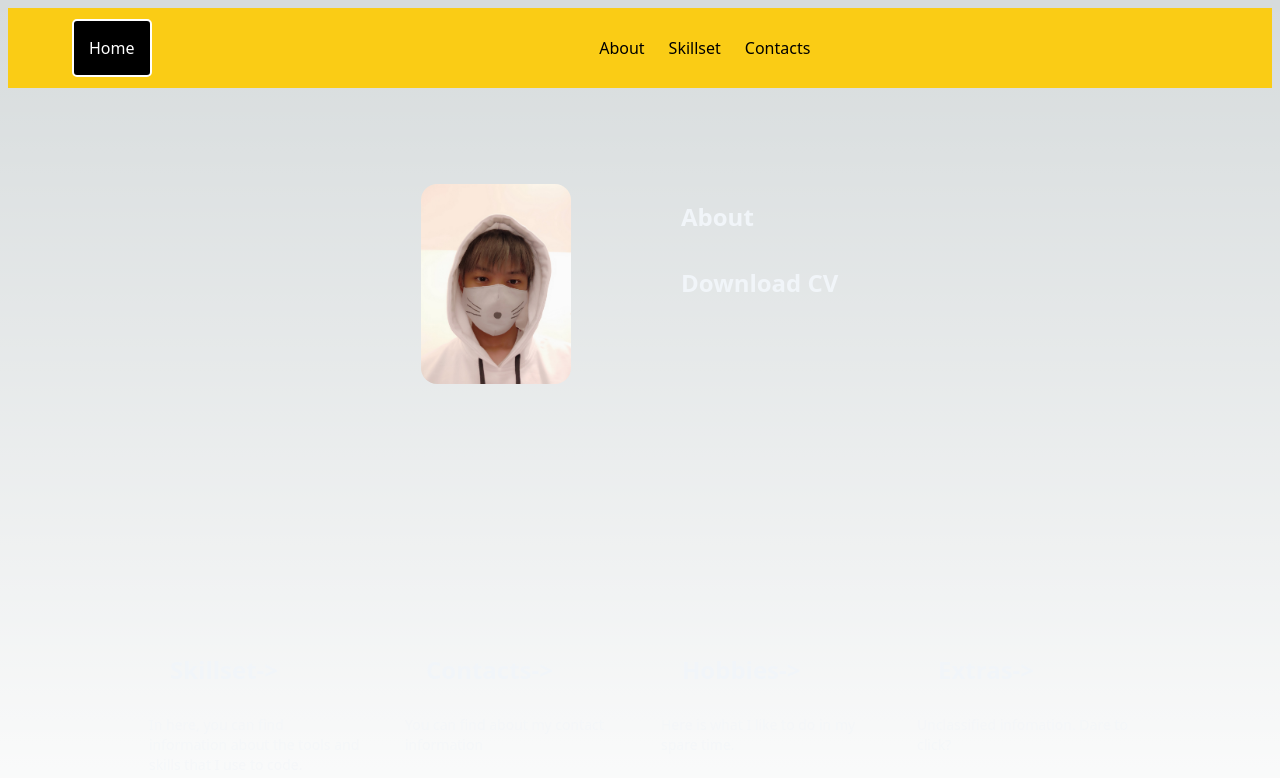
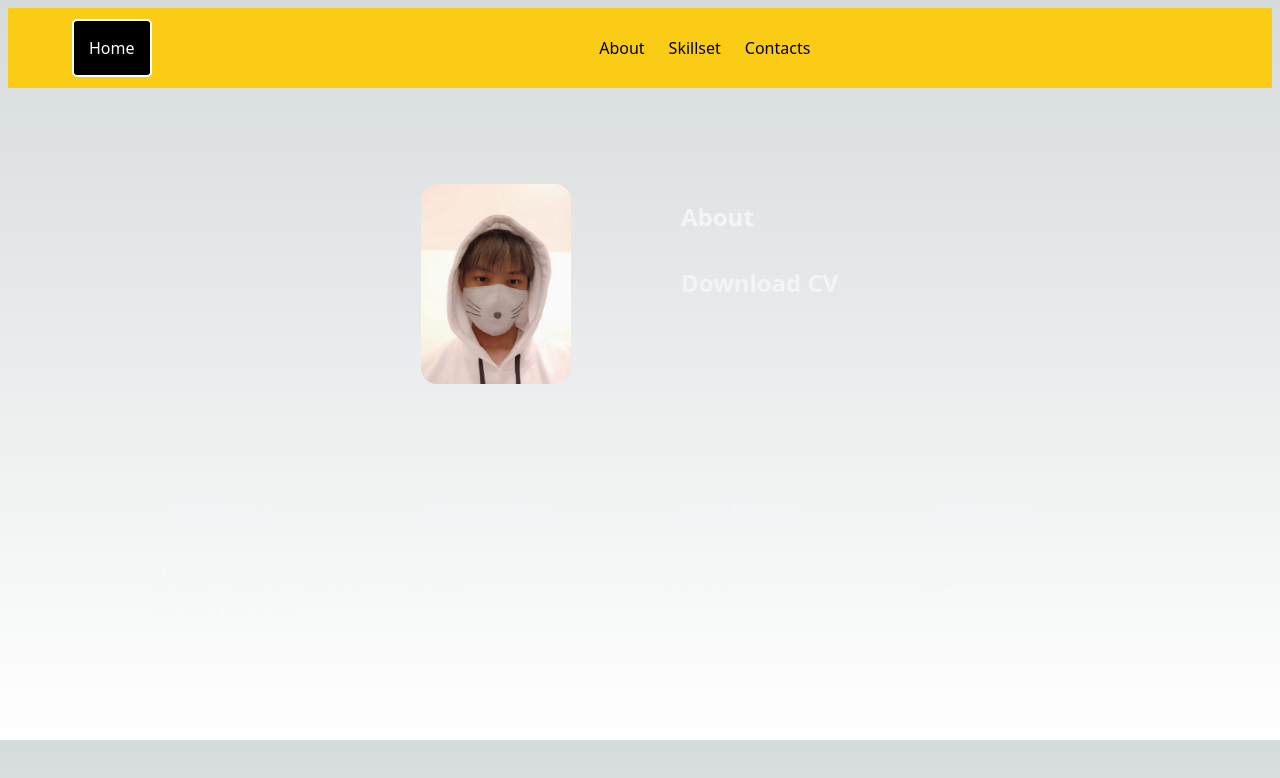
Before and after one commit to Erwin71297/erwinsusanto.github.io, a Next.js app: page / in a window 1280 px wide. Shown: the top 778 px of the page. Built offline with nearby package versions, Linux system fonts and the light colour scheme.

Commit message:
Change Homepage margins

```diff
--- a/src/app/page.tsx
+++ b/src/app/page.tsx
@@ -3,7 +3,7 @@ import Link from "next/link"
 
 export default function Home() {
   return (
-    <main className="flex min-h-screen flex-col items-center justify-between p-24">
+    <main className="flex flex-col items-center justify-between p-24">
       {/* Nav Bar */}
       {/* Picture area */}
       <div className="grid grid-cols-2 gap-10">
```
